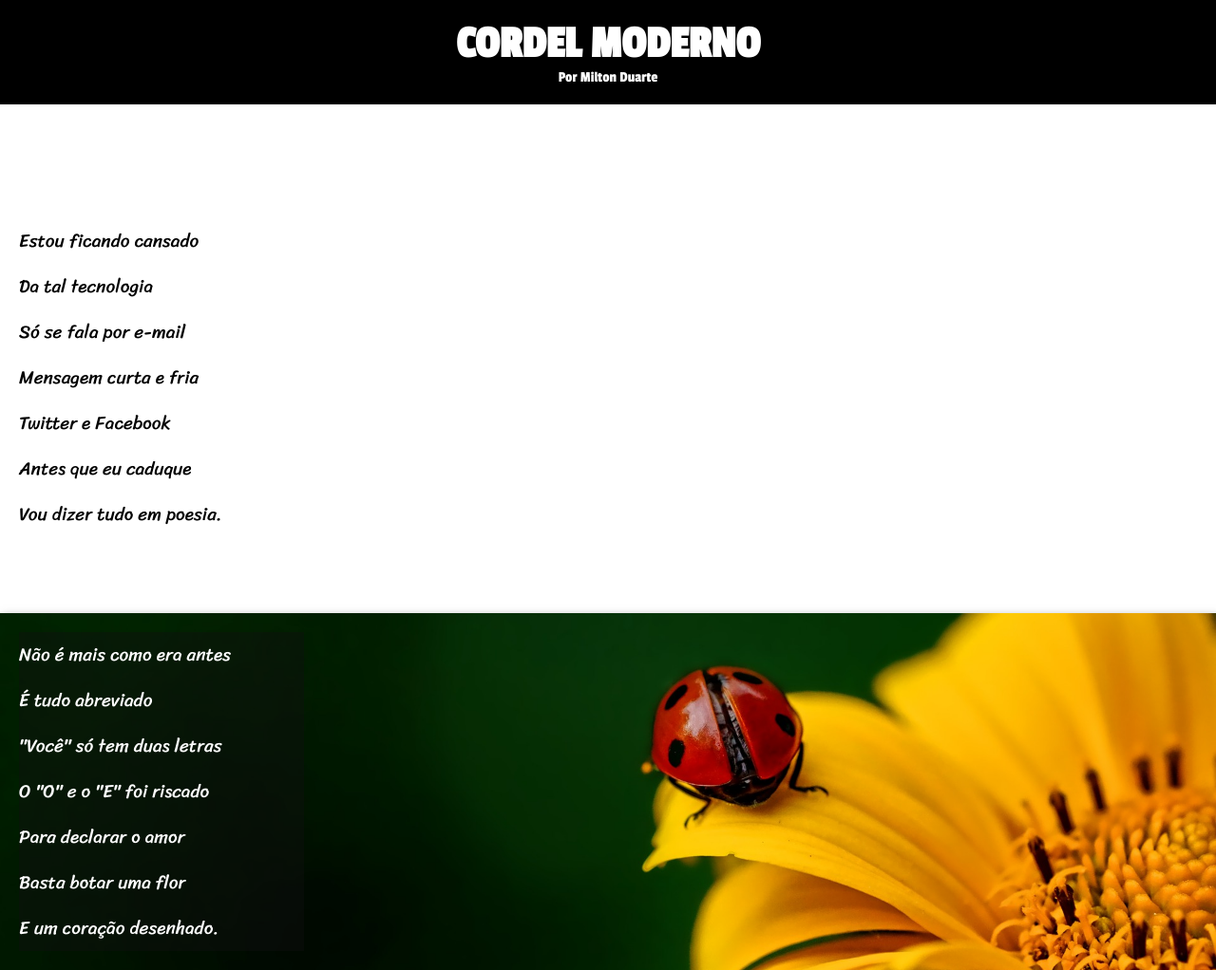
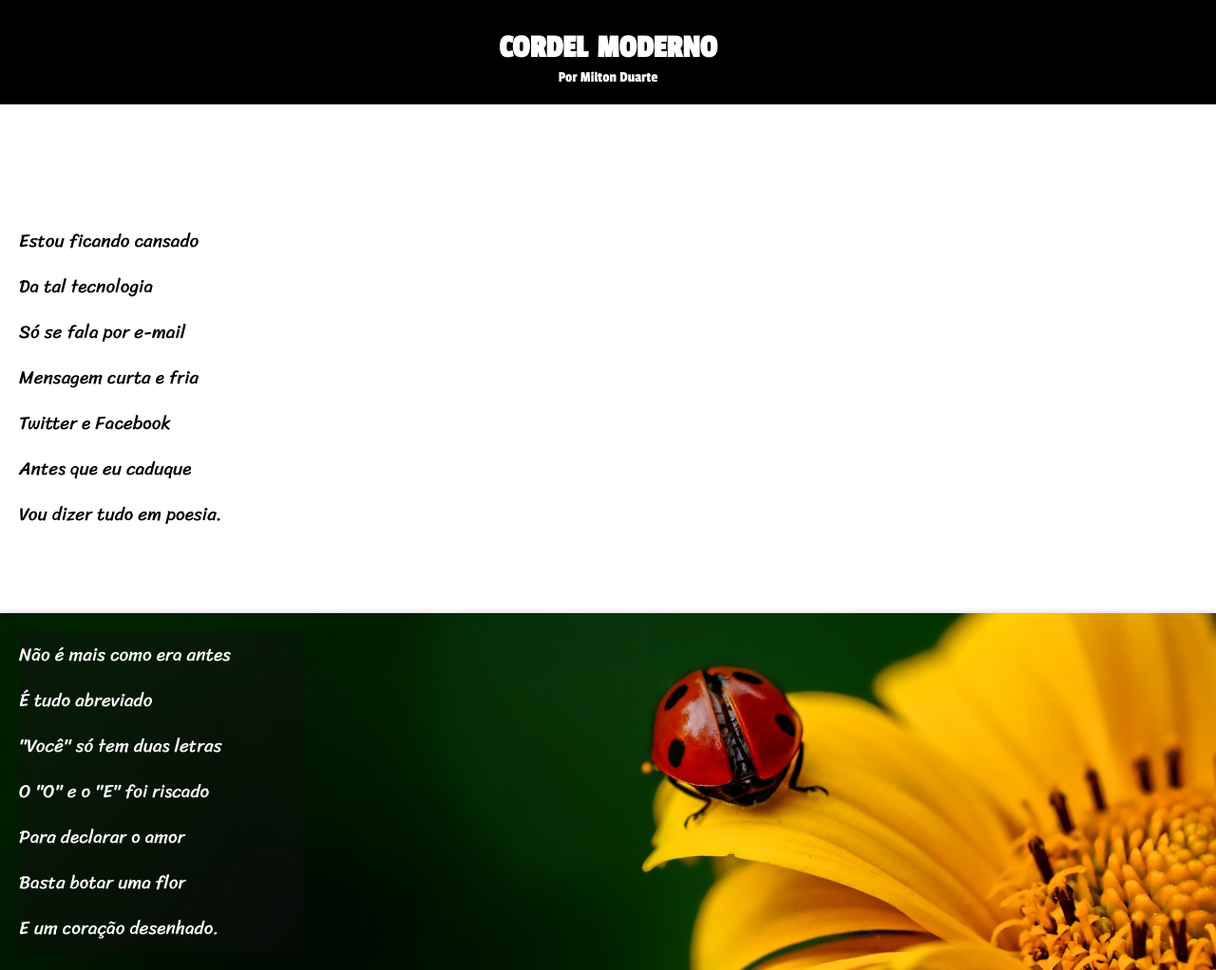
Before and after one commit to AbnnerP/html-css, a plain HTML site: page M03/cap20desafiocordel/desafiocordel.html in a window 1280 px wide. Shown: the top 1022 px of the page at 95% size. Drawn offline with Linux system fonts and the light colour scheme; a web font is replaced by a local one.

Commit message:
Atualização titulo

```diff
--- a/M03/cap20desafiocordel/desafiocordel.html
+++ b/M03/cap20desafiocordel/desafiocordel.html
@@ -8,7 +8,7 @@
 </head>
 <body>
     <header>
-        <h1>CORDEL MODERNO</h1>
+        <h1>cordel moderno</h1>
         <p>
            Por <a href="https://www.recantodasletras.com.br/autor_textos.php?id=9806" target="_blank">Milton Duarte</a>
         </h2>
--- a/M03/cap20desafiocordel/style.css
+++ b/M03/cap20desafiocordel/style.css
@@ -19,6 +19,7 @@ header h1{
     text-align: center;
     font-size: 3em;
     padding-top: 20px;
+    font-variant: small-caps;
 }
 header p{
     text-align: center;
```
